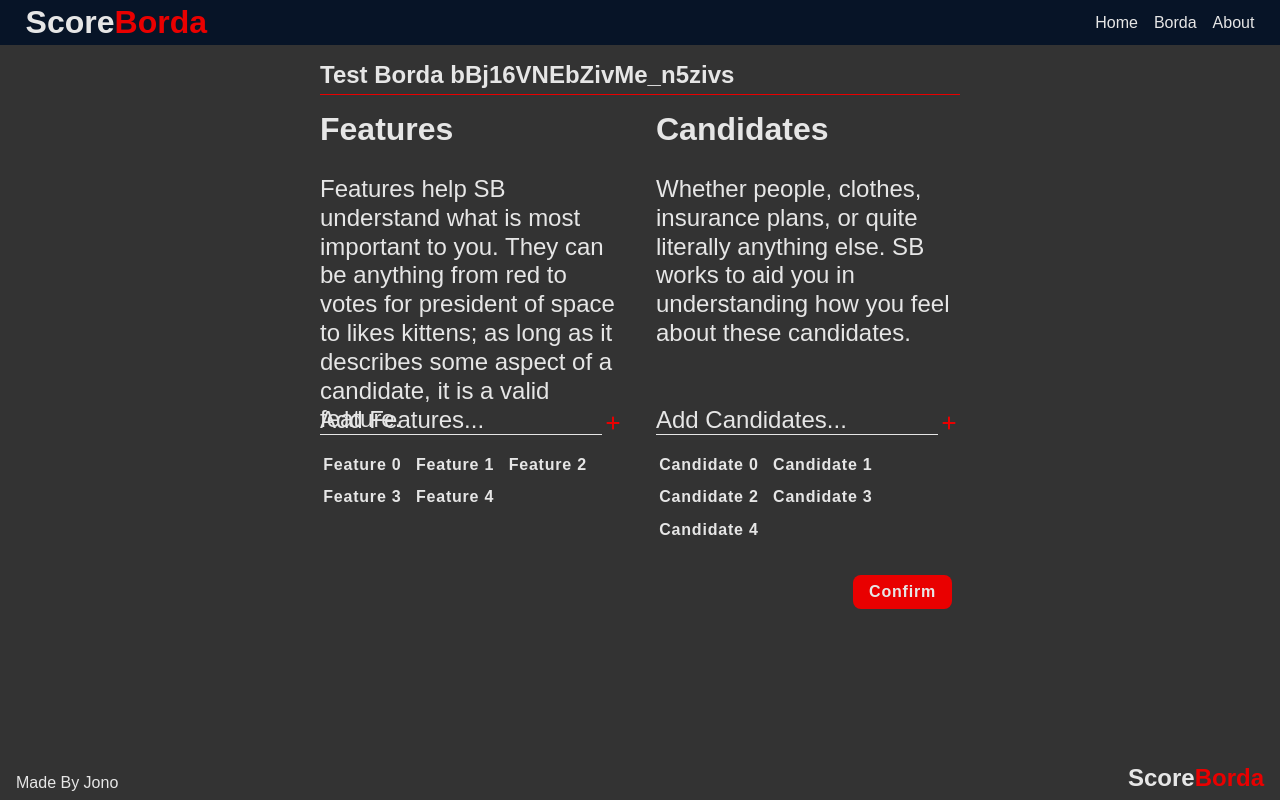
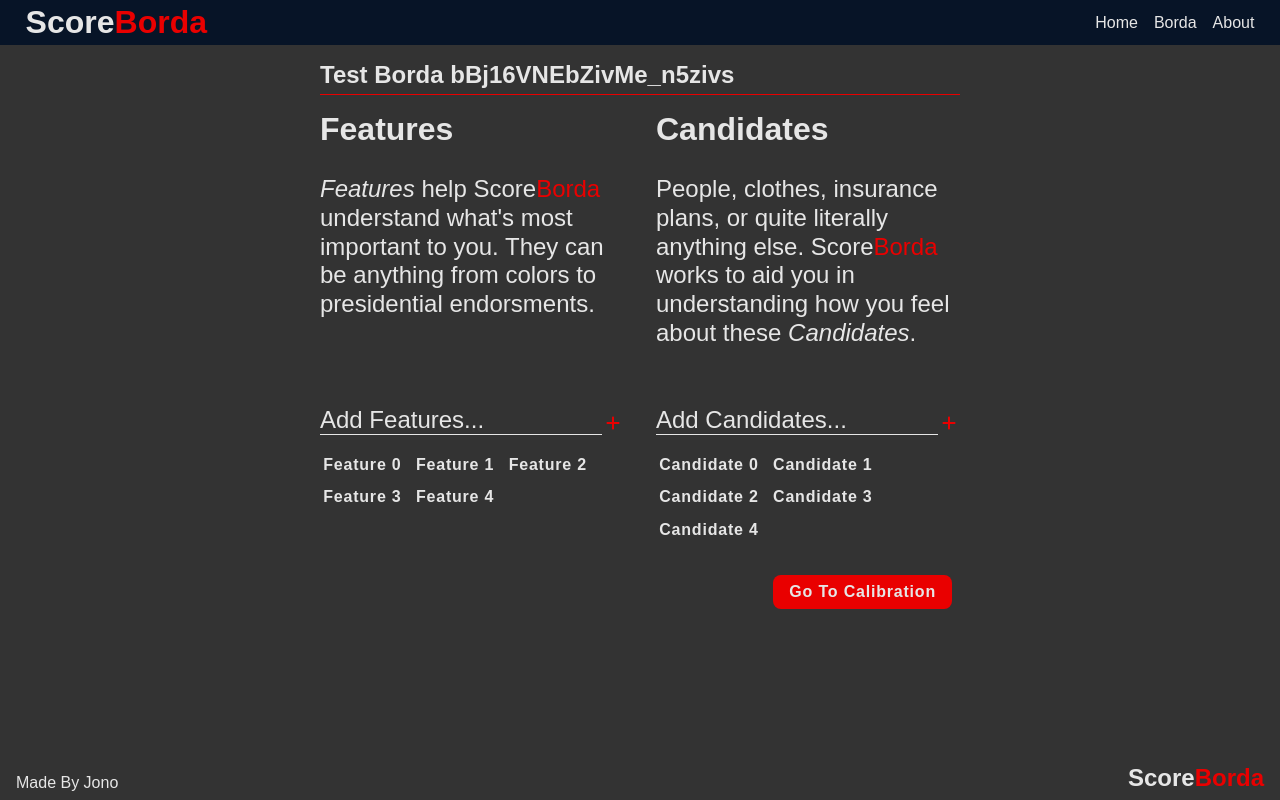
Before and after one commit to JonoAugustine/ScoreBorda, a Next.js app: page /borda in a window 1280 px wide. Built offline with nearby package versions, Linux system fonts and the light colour scheme.

Commit message:
feat: improve entity setup styling and cleanup component props

```diff
--- a/src/Screens/EntitySetup.tsx
+++ b/src/Screens/EntitySetup.tsx
@@ -1,16 +1,8 @@
 import { useState } from "react"
+import { ScoreBordaText } from "../components"
 import TagInput from "../components/TagInput"
 import { Candidate, Feature } from "../state/BordaEntities"
-
-type EntitySetupProps = {
-  features: Feature[]
-  candidates: Candidate[]
-  addFeature: (name: string) => void
-  removeFeature: (name: string) => void
-  addCandidate: (name: string) => void
-  removeCandidate: (name: string) => void
-  confirm: () => void
-}
+import { BordaAction } from "../state/BordaReducer"
 
 type EntitySetupSectionProps = {
   title: string
@@ -22,69 +14,76 @@ type EntitySetupSectionProps = {
   children: React.ReactNode
 }
 
-function EntitySetupSection({
-  title,
-  values,
-  add,
-  remove,
-  isActive,
-  id,
-  children,
-}: EntitySetupSectionProps) {
+function EntitySetupSection(props: EntitySetupSectionProps) {
   return (
-    <section className="setup" id={id} data-active={isActive}>
-      <h3>{title}</h3>
-      <p>{children}</p>
+    <section className="setup" id={props.id} data-active={props.isActive}>
+      <h3>{props.title}</h3>
+      <p>{props.children}</p>
       <TagInput
-        name={`Add ${title}...`}
-        values={values}
-        add={add}
-        remove={remove}
+        name={`Add ${props.title}...`}
+        values={props.values}
+        add={props.add}
+        remove={props.remove}
       />
     </section>
   )
 }
 
-export default function EntitySetup(props: EntitySetupProps) {
-  const {
-    features,
-    candidates,
-    addFeature,
-    removeFeature,
-    addCandidate,
-    removeCandidate,
-    confirm,
-  } = props
+type EntitySetupProps = {
+  features: Feature[]
+  candidates: Candidate[]
+  dispatch: React.Dispatch<BordaAction>
+  confirm: () => void
+}
 
+export default function EntitySetup({
+  features,
+  candidates,
+  dispatch,
+  confirm,
+}: EntitySetupProps) {
   const [view, setView] = useState<"features" | "candidates">("features")
 
   return (
     <div className="screen entity-setup">
       <section className="setup-container">
         <EntitySetupSection
+          id="feature-setup"
           title="Features"
           isActive={view === "features"}
           values={features.map((e) => e.name)}
-          add={addFeature}
-          remove={removeFeature}
-          id="feature-setup"
+          add={(name) =>
+            dispatch({
+              type: "ADD_FEATURE",
+              payload: { name, score: 0 },
+            })
+          }
+          remove={(name) =>
+            dispatch({ type: "REMOVE_FEATURE", payload: { name } })
+          }
         >
-          Features help SB understand what is most important to you. They can be
-          anything from red to votes for president of space to likes kittens; as
-          long as it describes some aspect of a candidate, it is a valid
-          feature.
+          <span className="italic">Features</span> help <ScoreBordaText />{" "}
+          understand what's most important to you. They can be anything from
+          colors to presidential endorsments.
         </EntitySetupSection>
         <EntitySetupSection
+          id="candidate-setup"
           title="Candidates"
           isActive={view === "candidates"}
           values={candidates.map((e) => e.name)}
-          add={addCandidate}
-          remove={removeCandidate}
-          id="candidate-setup"
+          add={(name) =>
+            dispatch({
+              type: "ADD_CANDIDATE",
+              payload: { name, features: [], score: 0 },
+            })
+          }
+          remove={(name) =>
+            dispatch({ type: "REMOVE_CANDIDATE", payload: { name } })
+          }
         >
-          Whether people, clothes, insurance plans, or quite literally anything
-          else. SB works to aid you in understanding how you feel about these
-          candidates.
+          People, clothes, insurance plans, or quite literally anything else.{" "}
+          <ScoreBordaText /> works to aid you in understanding how you feel
+          about these <span className="italic">Candidates</span>.
         </EntitySetupSection>
       </section>
       <div className="progress-buttons">
@@ -103,7 +102,7 @@ export default function EntitySetup(props: EntitySetupProps) {
           disabled={features.length < 2 || candidates.length < 2}
           onClick={confirm}
         >
-          Confirm
+          Go To Calibration
         </button>
       </div>
     </div>
--- a/src/app/(site)/borda/page.tsx
+++ b/src/app/(site)/borda/page.tsx
@@ -18,7 +18,7 @@ export default function BordaPage() {
 }
 
 /** Renders the appropriate borda screen based on the state. */
-function ScreenController(borda: Borda, dispatch: React.Dispatch<any>) {
+function ScreenController(borda: Borda, dispatch: React.Dispatch<BordaAction>) {
   const confirm = () => dispatch({ type: "NEXT_STATE" })
   const back = () => dispatch({ type: "LAST_STATE" })
   const reset = () => dispatch({ type: "RESET" })
@@ -48,24 +48,7 @@ function ScreenController(borda: Borda, dispatch: React.Dispatch<any>) {
         <EntitySetup
           features={borda.features}
           candidates={borda.candidates}
-          addFeature={(name) =>
-            dispatch({
-              type: "ADD_FEATURE",
-              payload: { name, score: 0 },
-            })
-          }
-          removeFeature={(name) =>
-            dispatch({ type: "REMOVE_FEATURE", payload: { name } })
-          }
-          addCandidate={(name) =>
-            dispatch({
-              type: "ADD_CANDIDATE",
-              payload: { name, features: [], score: 0 },
-            })
-          }
-          removeCandidate={(name) =>
-            dispatch({ type: "REMOVE_CANDIDATE", payload: { name } })
-          }
+          dispatch={dispatch}
           confirm={confirm}
         />
       )
--- a/src/style/pages/_borda.scss
+++ b/src/style/pages/_borda.scss
@@ -11,6 +11,8 @@
     width: 100%;
     padding-bottom: 5px;
     border-bottom: 1px solid $c-main;
+    overflow-x: hidden;
+    white-space: nowrap;
 
     h1 {
       text-align: left;
--- a/src/style/screens/_setup.scss
+++ b/src/style/screens/_setup.scss
@@ -72,7 +72,10 @@
 
   .progress-buttons {
     display: flex;
-    justify-content: space-between;
+    flex-direction: column;
+    justify-content: space-evenly;
+    align-items: end;
+    gap: 20px;
     margin-top: 0.1rem;
     margin-left: auto;
     width: fit-content;
```
